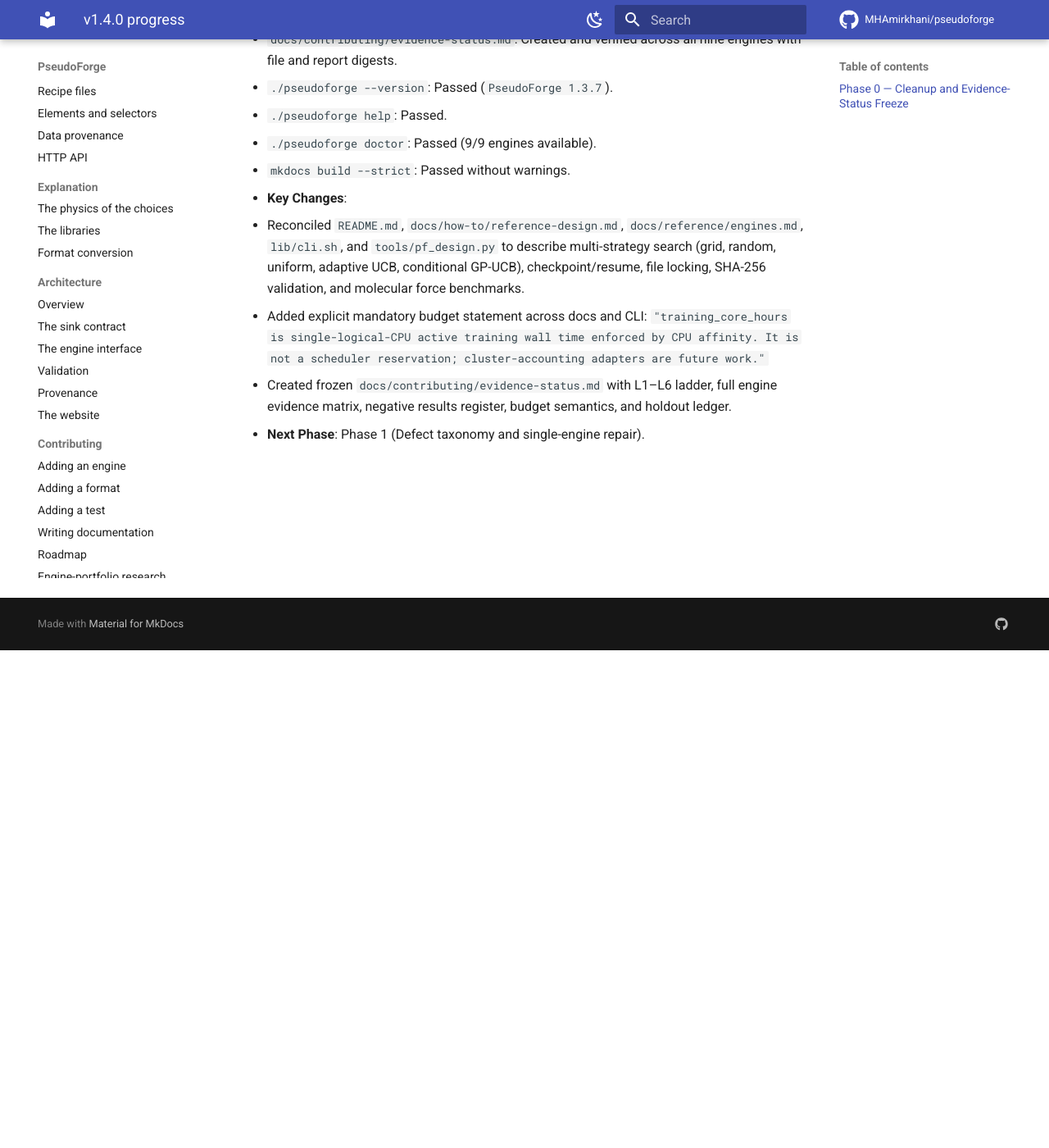
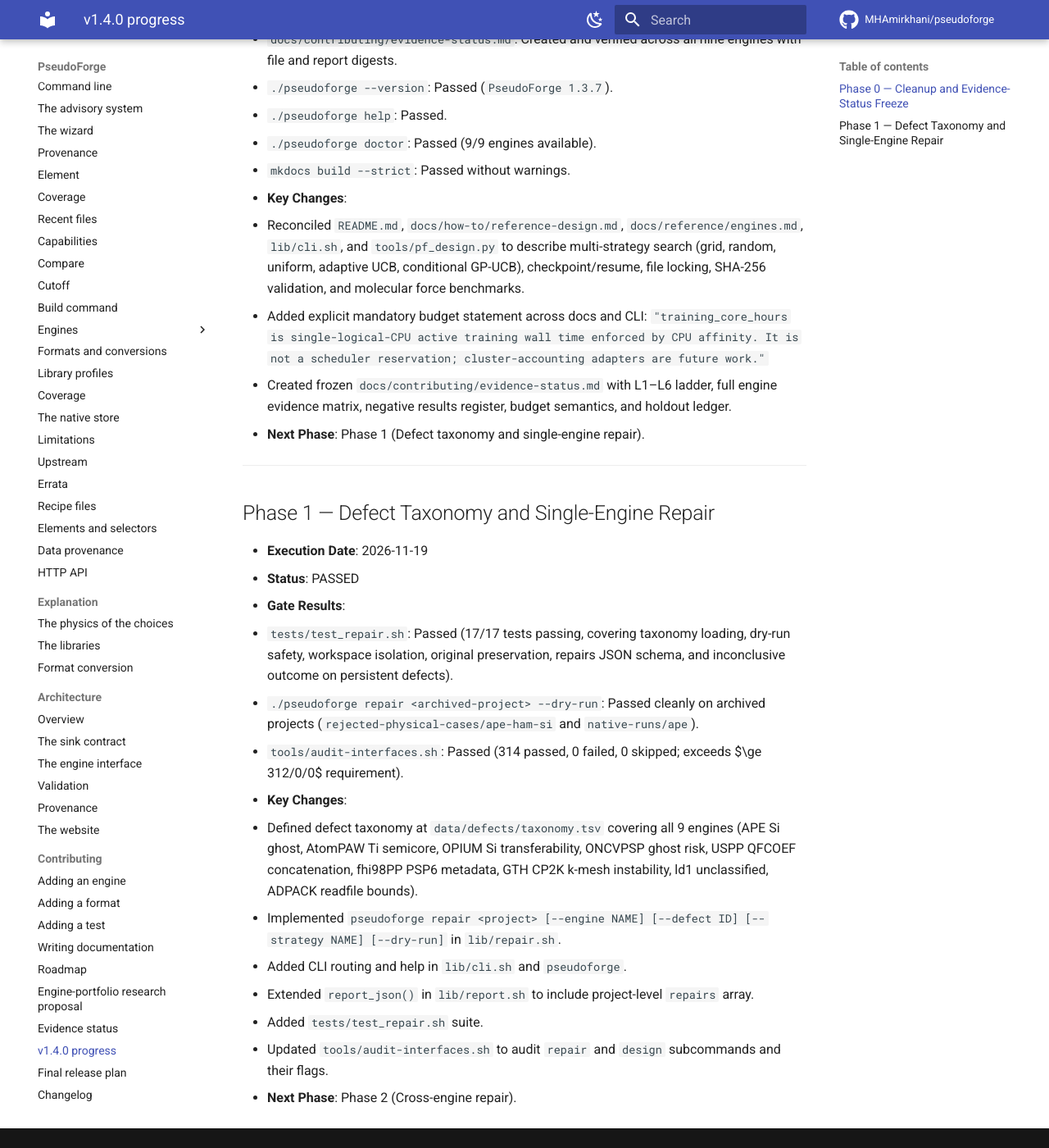
Before and after one commit to MHAmirkhani/PseudoForge, an MkDocs documentation site: the page built from docs/contributing/v1.4.0-progress.md, in a window 1280 px wide and 1400 px high, scrolled down 607 px. Shown: the whole window at 82% size. Built offline with MkDocs 1.6.1 and Material for MkDocs 9.7.7, drawn with Linux system fonts in a browser that asks for light colours; comment, search, counter and statistics services are not loaded.

Commit message:
Phase 1: add defect taxonomy and single-engine repair

```diff
--- a/docs/contributing/v1.4.0-progress.md
+++ b/docs/contributing/v1.4.0-progress.md
@@ -22,3 +22,22 @@ This document tracks progress across the six execution phases of the PseudoForge
   - Added explicit mandatory budget statement across docs and CLI: `"training_core_hours is single-logical-CPU active training wall time enforced by CPU affinity. It is not a scheduler reservation; cluster-accounting adapters are future work."`
   - Created frozen `docs/contributing/evidence-status.md` with L1–L6 ladder, full engine evidence matrix, negative results register, budget semantics, and holdout ledger.
 - **Next Phase**: Phase 1 (Defect taxonomy and single-engine repair).
+
+---
+
+## Phase 1 — Defect Taxonomy and Single-Engine Repair
+
+- **Execution Date**: 2026-11-19
+- **Status**: PASSED
+- **Gate Results**:
+  - `tests/test_repair.sh`: Passed (17/17 tests passing, covering taxonomy loading, dry-run safety, workspace isolation, original preservation, repairs JSON schema, and inconclusive outcome on persistent defects).
+  - `./pseudoforge repair <archived-project> --dry-run`: Passed cleanly on archived projects (`rejected-physical-cases/ape-ham-si` and `native-runs/ape`).
+  - `tools/audit-interfaces.sh`: Passed (314 passed, 0 failed, 0 skipped; exceeds $\ge 312/0/0$ requirement).
+- **Key Changes**:
+  - Defined defect taxonomy at `data/defects/taxonomy.tsv` covering all 9 engines (APE Si ghost, AtomPAW Ti semicore, OPIUM Si transferability, ONCVPSP ghost risk, USPP QFCOEF concatenation, fhi98PP PSP6 metadata, GTH CP2K k-mesh instability, ld1 unclassified, ADPACK readfile bounds).
+  - Implemented `pseudoforge repair <project> [--engine NAME] [--defect ID] [--strategy NAME] [--dry-run]` in `lib/repair.sh`.
+  - Added CLI routing and help in `lib/cli.sh` and `pseudoforge`.
+  - Extended `report_json()` in `lib/report.sh` to include project-level `repairs` array.
+  - Added `tests/test_repair.sh` suite.
+  - Updated `tools/audit-interfaces.sh` to audit `repair` and `design` subcommands and their flags.
+- **Next Phase**: Phase 2 (Cross-engine repair).
```
Also changed, not shown: 7 other files.
